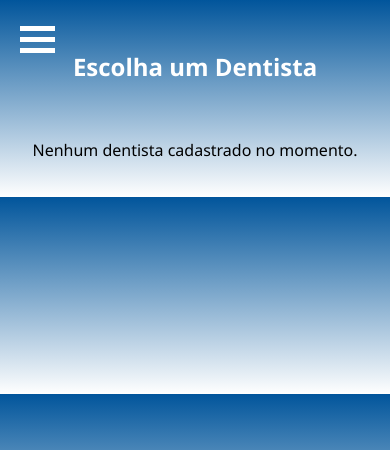
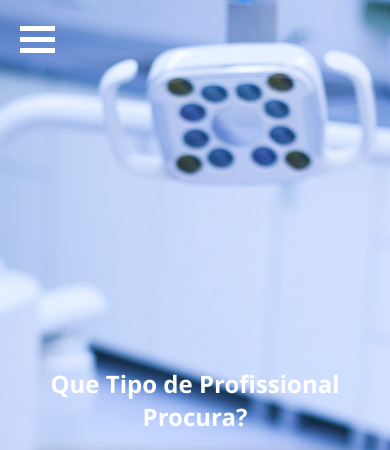
Before and after one commit to ViniciosGabriel1/facility, a PHP site: page /paciente/pagina_paciente.php in a window 390 px wide. Shown: the top 450 px of the page. Run offline with PHP 8.4, Linux system fonts and the light colour scheme; the visitor is signed in with stand-in values (Sample User, id 1); data that the repository does not hold is empty.

Commit message:
Responsividade da tela de login e ajuste de filtro da tela inicial paciente.

```diff
--- a/css/paciente.css
+++ b/css/paciente.css
@@ -7,7 +7,6 @@ body {
     overflow-x: scroll;
     scroll-snap-type: x mandatory;
     gap: 20px;
-    padding: 20px;
     flex-wrap: wrap;
     align-items: center;
     justify-content: center;
@@ -90,4 +89,92 @@ a:hover {
     .dentista-card {
         width: calc(100% - 40px);
     }
+
+
 }
+
+#banner {
+    background-image: url('../img/banner2.jpg');
+    background-size: cover; /* Para cobrir toda a tela com a imagem */
+    background-position: center; /* Para centralizar a imagem */
+    color: #fff; /* Cor do texto */
+    text-align: center; /* Alinhar o conteúdo no centro */
+    width: 100%; /* Largura do banner será igual à largura da janela de visualização (viewport width) */
+    height: 100vh; /* Altura do banner será igual à altura da janela de visualização (viewport height) */
+    display: flex;
+    justify-content: center; /* Alinha o conteúdo verticalmente */
+    align-items: center; /* Alinha o conteúdo horizontalmente */
+    flex-direction: column;
+    animation-name: fadeIn; /* Nome da animação */
+    animation-duration: 1s; /* Duração da animação */
+    animation-timing-function: ease-in-out; /* Função de temporização da animação */
+    animation-fill-mode: both; /* Aplica o estado final da animação ao elemento */
+}
+
+/* Definindo a animação de fade in */
+@keyframes fadeIn {
+    from {
+        opacity: 0; /* Inicia com opacidade 0 (invisível) */
+    }
+    to {
+        opacity: 1; /* Termina com opacidade 1 (totalmente visível) */
+    }
+}
+.container {
+    display: flex;
+    flex-direction: column; /* Empilha os elementos verticalmente */
+    align-items: center; /* Alinha os elementos horizontalmente */
+    justify-content: center; /* Alinha os elementos verticalmente */
+    text-align: center; /* Alinha o texto no centro */
+}
+
+.procura {
+    order: -1; /* Define a ordem do elemento h2 acima do elemento a */
+}
+
+:root {
+    --arrow-bg: rgba(255, 255, 255, 0.3);
+    --arrow-icon: url(https://upload.wikimedia.org/wikipedia/commons/9/9d/Caret_down_font_awesome_whitevariation.svg);
+    --option-bg: white;
+    --select-bg: rgba(255, 255, 255, 0.2);
+  }
+select {
+    /* Reset */
+    appearance: none;
+    border: 0;
+    outline: 0;
+    font: inherit;
+    /* Personalize */
+    width: 20rem;
+    padding: 1rem 4rem 1rem 1rem;
+    background: var(--arrow-icon) no-repeat right 0.8em center / 1.4em,linear-gradient(to left, var(--arrow-bg) 3em, var(--select-bg) 3em);
+    color: white;
+    border-radius: 0.25em;
+    box-shadow: 0 0 1em 0 rgba(0, 0, 0, 0.2);
+    cursor: pointer;
+    /* Remove IE arrow */
+    &::-ms-expand {
+      display: none;
+    }
+    /* Remove focus outline */
+    &:focus {
+      outline: none;
+    }
+    /* <option> colors */
+    option {
+      color: inherit;
+      background-color: var(--option-bg);
+    }
+  }
+
+  .select-box option {
+    font-size: 16px;
+    color: #333;
+    background-color: var(--option-bg);
+}
+
+/* Estilo do foco das opções do select */
+.select-box option:focus {
+    outline: none;
+    background-color: #f0f0f0;
+}
--- a/paciente/pagina_paciente.php
+++ b/paciente/pagina_paciente.php
@@ -35,6 +35,17 @@
 
     <body>
         <?php include "../paciente/menu.php"; ?>
+
+        <section id="banner">
+            <div class="conteiner">
+                <h2 class="procura">Que Tipo de Profissional Procura?</h2>
+            </div>
+            <select class="select-box" onchange="location = this.value;">
+                <option value="#one">Clínico Geral</option>
+                <option value="#two">Dentista</option>
+                <option value="#three">Buco Maxilo</option>
+            </select>
+        </section>
         <h2>Escolha um Dentista</h2>
 
         <?php
```
Also changed, not shown: css/login.css (+39 -16 lines), img/banner.jpg (added), img/banner2.jpg (added).
